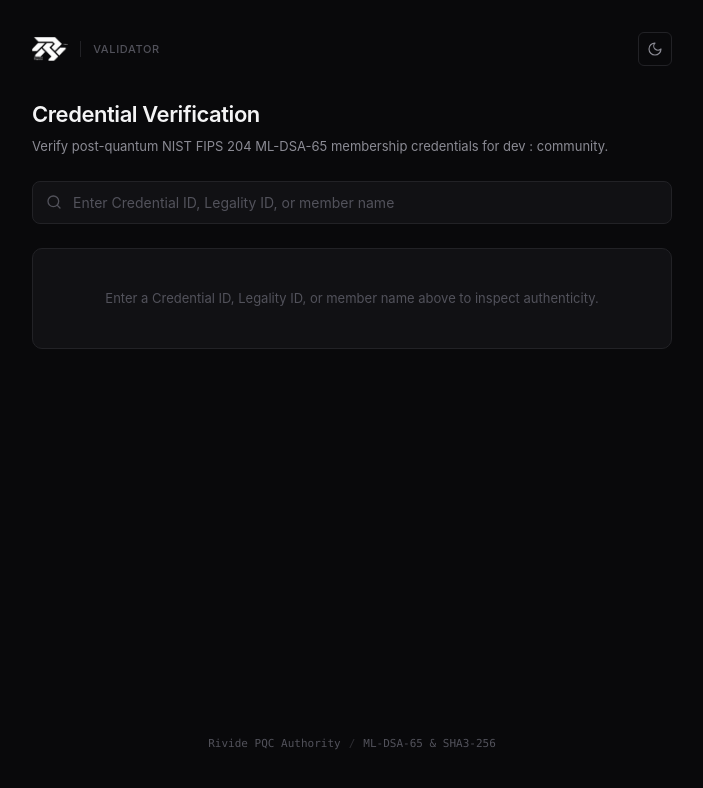
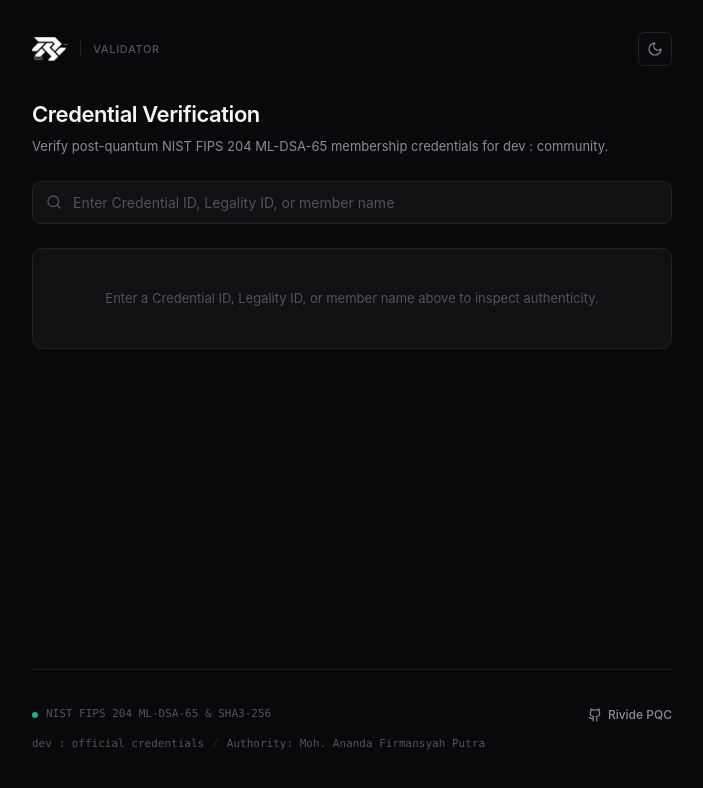
Before and after one commit to firrthecreator/dev-credentials, a plain HTML site: page web/index.html in a window 1280 px wide. Shown: the whole page, without its empty margins (288-991 px from the left). Drawn offline with Linux system fonts and the light colour scheme.

Commit message:
feat: enhance footer with minimalist Rivide PQC link

```diff
--- a/web/css/style.css
+++ b/web/css/style.css
@@ -559,12 +559,22 @@ details[open] .details-summary svg {
 
 .app-footer {
   margin-top: auto;
-  padding-top: 40px;
+  padding-top: 36px;
+  border-top: 1px solid var(--border-subtle);
   display: flex;
-  justify-content: center;
+  flex-direction: column;
+  gap: 12px;
 }
 
-.footer-meta {
+.footer-top {
+  display: flex;
+  align-items: center;
+  justify-content: space-between;
+  gap: 16px;
+  flex-wrap: wrap;
+}
+
+.footer-brand {
   display: inline-flex;
   align-items: center;
   gap: 8px;
@@ -573,8 +583,51 @@ details[open] .details-summary svg {
   color: var(--text-muted);
 }
 
+.footer-dot {
+  width: 6px;
+  height: 6px;
+  border-radius: 50%;
+  background: var(--accent-verified);
+}
+
+.footer-links {
+  display: inline-flex;
+  align-items: center;
+  gap: 14px;
+}
+
+.footer-link {
+  display: inline-flex;
+  align-items: center;
+  gap: 6px;
+  font-size: 12px;
+  font-weight: 500;
+  color: var(--text-secondary);
+  text-decoration: none;
+  transition: color 0.15s ease;
+}
+
+.footer-link:hover {
+  color: var(--text-primary);
+}
+
+.footer-icon {
+  width: 14px;
+  height: 14px;
+}
+
+.footer-bottom {
+  display: flex;
+  align-items: center;
+  gap: 8px;
+  font-family: var(--font-mono);
+  font-size: 11px;
+  color: var(--text-muted);
+  flex-wrap: wrap;
+}
+
 .meta-dot {
-  opacity: 0.5;
+  opacity: 0.4;
 }
 
 .toast {
--- a/web/index.html
+++ b/web/index.html
@@ -60,10 +60,25 @@
     </main>
 
     <footer class="app-footer">
-      <div class="footer-meta">
-        <span>Rivide PQC Authority</span>
+      <div class="footer-top">
+        <div class="footer-brand">
+          <span class="footer-dot"></span>
+          <span>NIST FIPS 204 ML-DSA-65 & SHA3-256</span>
+        </div>
+        <div class="footer-links">
+          <a href="https://github.com/mrvlous/rivide" target="_blank" rel="noopener noreferrer" class="footer-link">
+            <svg class="footer-icon" viewBox="0 0 24 24" fill="none" stroke="currentColor" stroke-width="2" stroke-linecap="round" stroke-linejoin="round">
+              <path d="M15 22v-4a4.8 4.8 0 0 0-1-3.5c3 0 6-2 6-5.5.08-1.25-.27-2.48-1-3.5.28-1.15.28-2.35 0-3.5 0 0-1 0-3 1.5-2.64-.5-5.36-.5-8 0C6 2 5 2 5 2c-.3 1.15-.3 2.35 0 3.5A5.403 5.403 0 0 0 4 9c0 3.5 3 5.5 6 5.5-.39.49-.68 1.05-.85 1.65-.17.6-.22 1.23-.15 1.85v4"/>
+              <path d="M9 18c-4.51 2-5-2-7-2"/>
+            </svg>
+            <span>Rivide PQC</span>
+          </a>
+        </div>
+      </div>
+      <div class="footer-bottom">
+        <span>dev : official credentials</span>
         <span class="meta-dot">/</span>
-        <span>ML-DSA-65 & SHA3-256</span>
+        <span>Authority: Moh. Ananda Firmansyah Putra</span>
       </div>
     </footer>
   </div>
```
Also changed, not shown: web/verify.html (+18 -3 lines).
